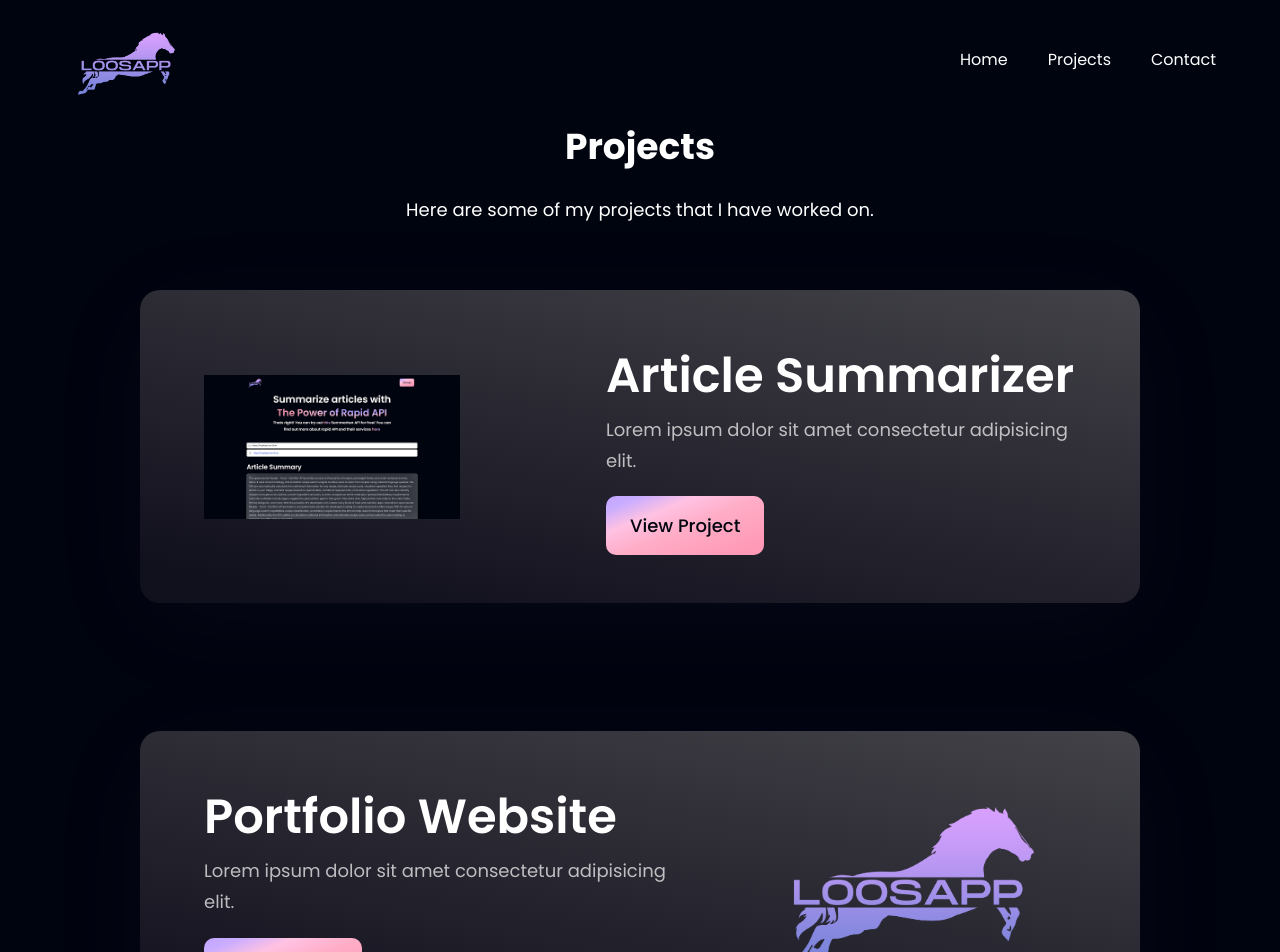
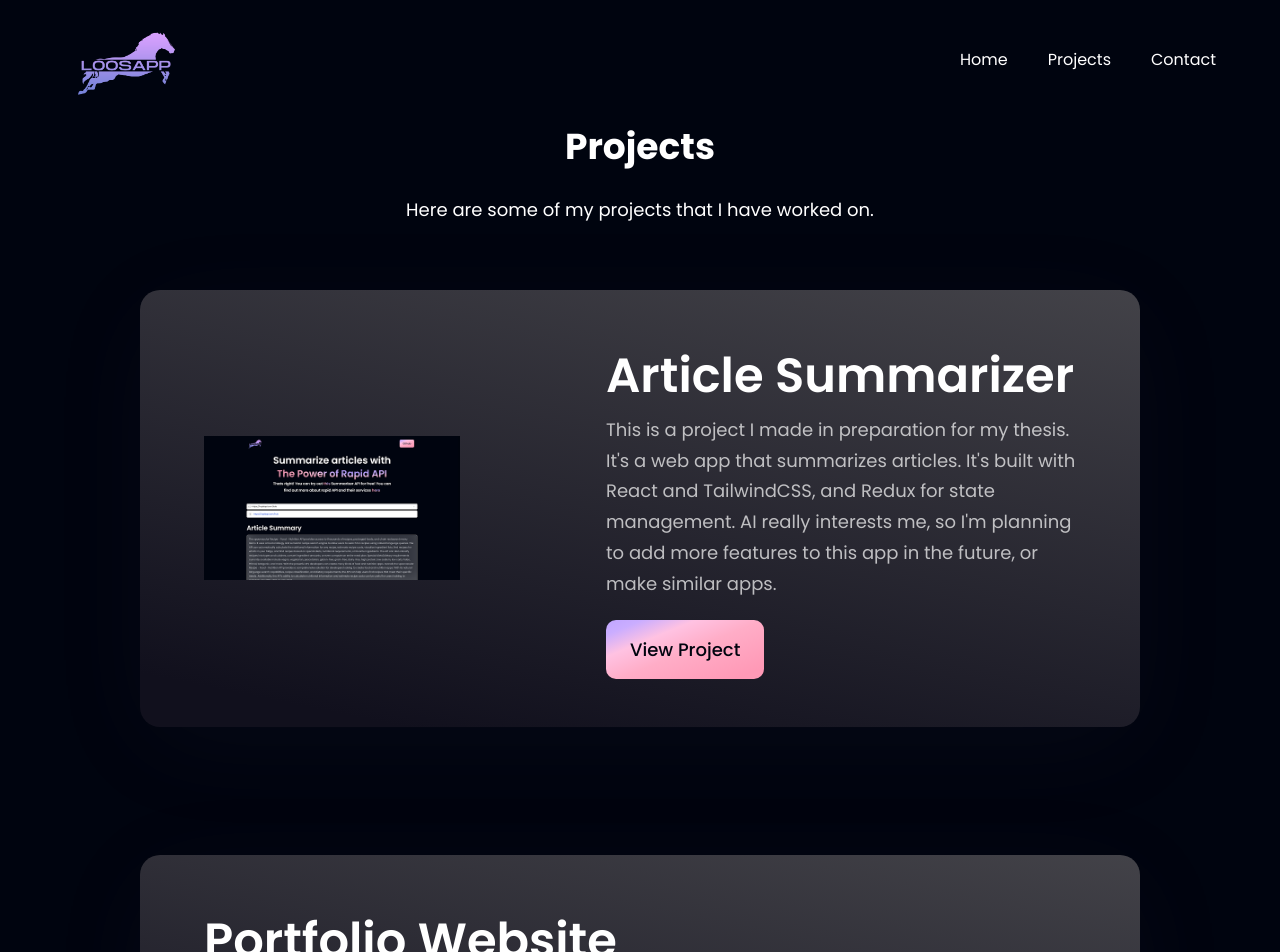
Before and after one commit to LoosAP/Portfolio, a React (Vite) app: page /projects in a window 1280 px wide. Shown: the top 952 px of the page. Built offline with nearby package versions, Linux system fonts and the light colour scheme.

Commit message:
added project descriptions

```diff
--- a/src/consts/index.js
+++ b/src/consts/index.js
@@ -40,21 +40,24 @@ export const projects = [
   {
     id: "project-1",
     title: "Article Summarizer",
-    description: "Lorem ipsum dolor sit amet consectetur adipisicing elit. ",
+    description:
+      "This is a project I made in preparation for my thesis. It's a web app that summarizes articles. It's built with React and TailwindCSS, and Redux for state management. AI really interests me, so I'm planning to add more features to this app in the future, or make similar apps.",
     img: project2,
     link: "https://summarizer.loosapp.com",
   },
   {
     id: "project-2",
     title: "Portfolio Website",
-    description: "Lorem ipsum dolor sit amet consectetur adipisicing elit.",
+    description:
+      "I felt like putting this here too, since I'm quite proud of it. It's built with React and TailwindCSS, and Vite for bundling. I'm planning to add more features to this website in the future, so stay tuned!",
     img: logo2,
     link: "https://loosapp.com",
   },
   {
     id: "project-3",
     title: "Windows 98 Clone",
-    description: "Lorem ipsum dolor sit amet consectetur adipisicing elit.",
+    description:
+      "This is quite an old project from the time I was learning HTML and CSS. I felt like including it in my projects, since it gives a good idea of how far I've come, and to what extent I've improved. It also gives some insight to my love for retro tech. It's a clone of Windows 98, and it's built with HTML and CSS and a bit of JavaScript. ",
     img: project1,
     link: "https://loosap.github.io",
   },
```
